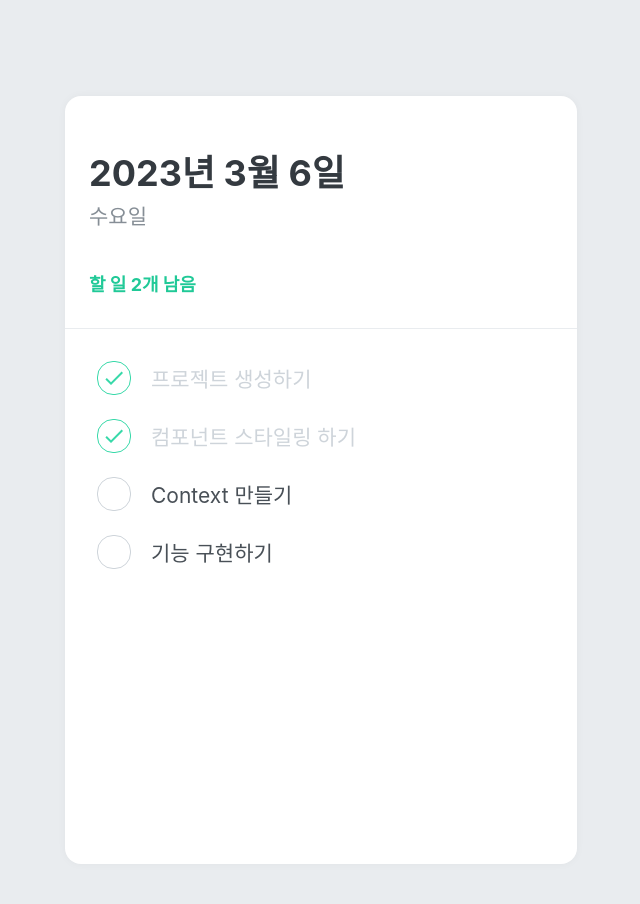
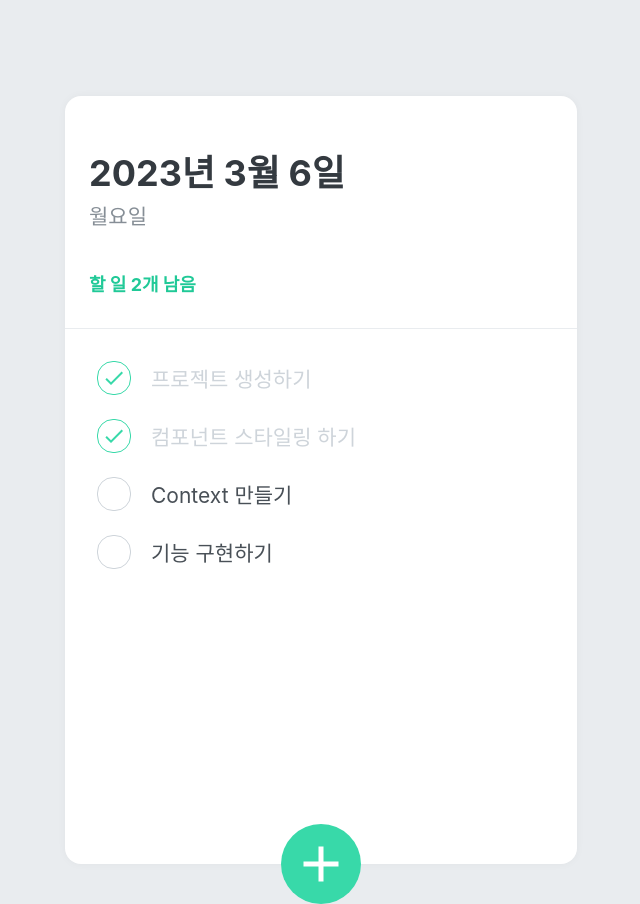
Before and after one commit to suy0ng/mashup-todolist, a React (Create React App) app: page / in a window 1280 px wide. Shown: the whole page, without its empty margins (319-959 px from the left). Built offline with nearby package versions, Linux system fonts and the light colour scheme.

Commit message:
add TodoList Create

```diff
--- a/src/App.js
+++ b/src/App.js
@@ -4,6 +4,7 @@
 import TodoTemplate from "./components/TodoTemplate";
 import TodoHead from "./components/TodoHead";
 import TodoList from "./components/TodoList";
+import TodoCreate from "./components/TodoCreate";
 
 function App() {
   const GlobalStyle = createGlobalStyle`
@@ -16,6 +17,7 @@
       <TodoTemplate>
         <TodoHead />
         <TodoList/>
+        <TodoCreate />
       </TodoTemplate>
     </>
   );
--- a/src/components/TodoCreate.jsx
+++ b/src/components/TodoCreate.jsx
@@ -1,11 +1,100 @@
-import React from 'react';
+import React, { useState } from "react";
+import { MdAdd } from "react-icons/md";
+import styled, { css } from "styled-components";
+
+const CircleButton = styled.button`
+  background: #38d9a9;
+  &:hover {
+    background: #63e6be;
+  }
+  &:active {
+    background: #20c997;
+  }
+
+  z-index: 5;
+  cursor: pointer;
+  width: 80px;
+  height: 80px;
+  display: block;
+  align-items: center;
+  justify-content: center;
+  font-size: 60px;
+  position: absolute;
+  left: 50%;
+  bottom: 0px;
+  transform: translate(-50%, 50%);
+  color: white;
+  border-radius: 50%;
+  border: none;
+  outline: none;
+  display: flex;
+  align-items: center;
+  justify-content: center;
+
+  transition: 0.125s all ease-in;
+  ${props =>
+    props.open &&
+    css`
+      background: #ff6b6b;
+      &:hover {
+        background: #ff8787;
+      }
+      &:active {
+        background: #fa5252;
+      }
+      transform: translate(-50%, 50%) rotate(135deg);
+    `}
+`;
+const InsertFormPositioner = styled.div`
+  width: 100%;
+  bottom: 0;
+  left: 0;
+  position: absolute;
+`;
+
+const InsertForm = styled.form`
+  background: #f8f9fa;
+  padding-left: 32px;
+  padding-top: 32px;
+  padding-right: 32px;
+  padding-bottom: 72px;
+
+  border-bottom-left-radius: 16px;
+  border-bottom-right-radius: 16px;
+  border-top: 1px solid #e9ecef;
+`;
+
+const Input = styled.input`
+  padding: 12px;
+  border-radius: 4px;
+  border: 1px solid #dee2e6;
+  width: 100%;
+  outline: none;
+  font-size: 18px;
+  box-sizing: border-box;
+`;
 
 function TodoCreate(props) {
-    return (
-        <div>
+  const [open, setopen] = useState(false);
+  const onToggle = () => setopen(!open);
 
-        </div>
-    );
+  return (
+    <>
+      {open && (
+        <InsertFormPositioner>
+          <InsertForm>
+            <Input
+              autofocus
+              placeholder="할 일을 입력후, Enter 를 누르세요!"
+            />
+          </InsertForm>
+        </InsertFormPositioner>
+      )}
+      <CircleButton onClick={onToggle} open={open}>
+        <MdAdd />
+      </CircleButton>
+    </>
+  );
 }
 
 export default TodoCreate;
--- a/src/components/TodoHead.jsx
+++ b/src/components/TodoHead.jsx
@@ -26,7 +26,7 @@
     return (
         <TodoHeadBlock>
            <h1>2023년 3월 6일</h1>
-           <div className="day">수요일</div>
+           <div className="day">월요일</div>
            <div className="task-left">할 일 2개 남음</div>
         </TodoHeadBlock>
     );
```
